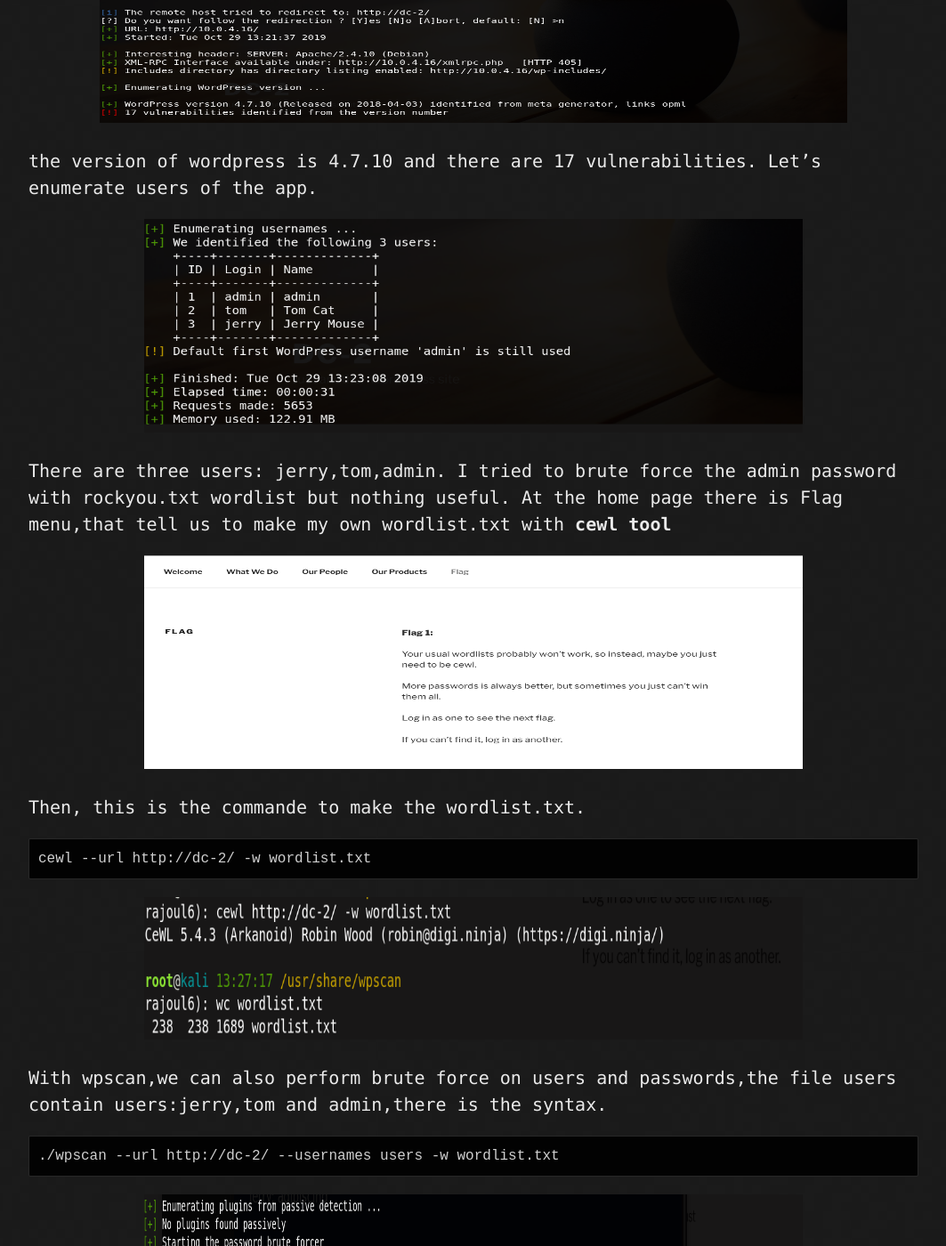
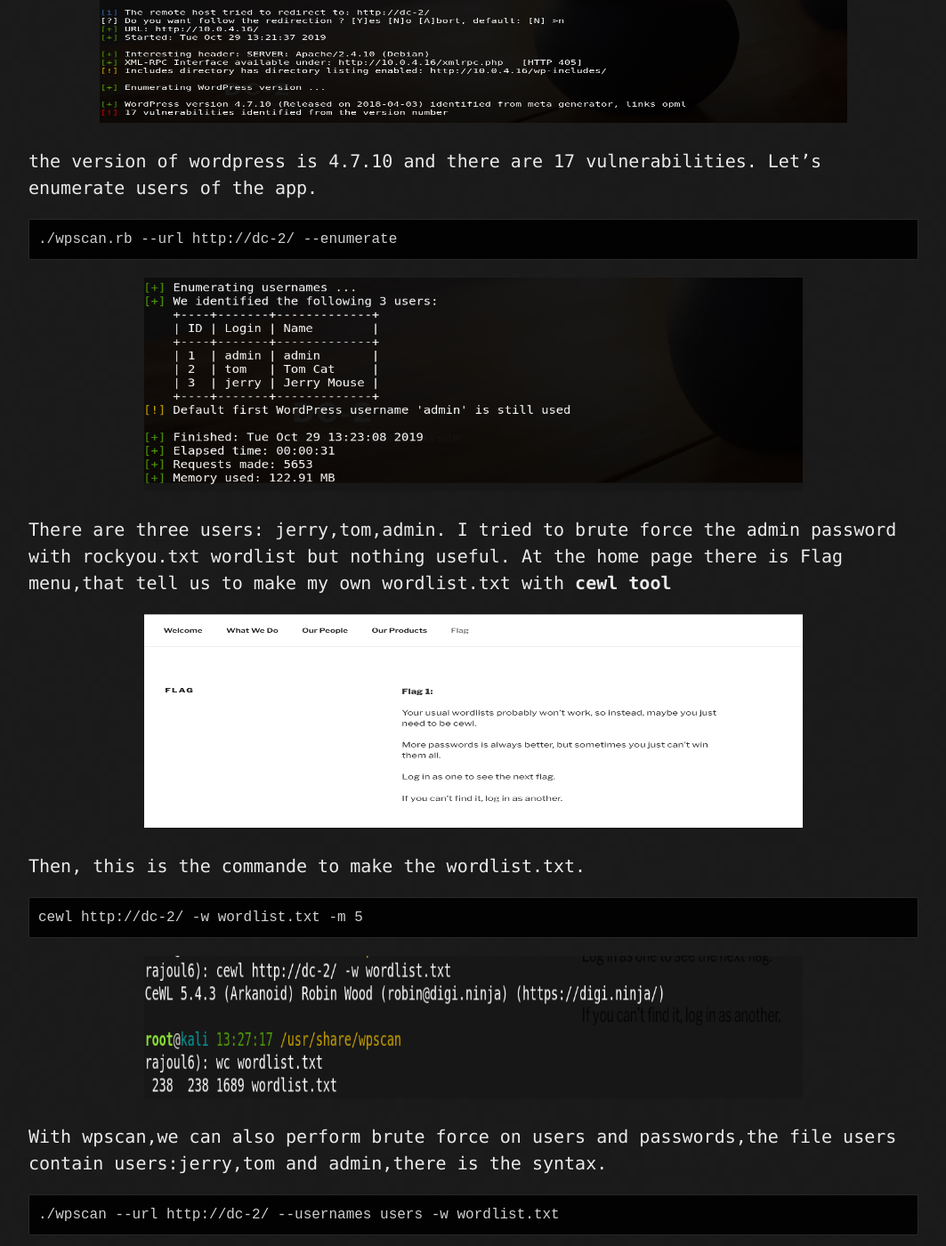
Before and after one commit to rajoul/rajoul.github.io, a Jekyll site: the page built from my_write_up/DC-2.md, in a window 1280 px wide and 1400 px high, scrolled down 2654 px. Shown: the whole window at 89% size, without its empty margins (108-1171 px from the left). Built offline with Jekyll 4.4.1, drawn with Linux system fonts in a browser that asks for light colours; our own code applies the rules of GitHub Pages for plain Markdown files.

Commit message:
Update DC-2.md

````diff
--- a/my_write_up/DC-2.md
+++ b/my_write_up/DC-2.md
@@ -36,6 +36,9 @@
   <img src="https://rajoul.github.io/my_write_up/image/DC-2/4.png" width="840" height="280">
 </p>
 the version of wordpress is 4.7.10 and there are 17 vulnerabilities. Let's enumerate users of the app.
+```
+./wpscan.rb --url http://dc-2/ --enumerate
+```
 <p align="center">
   <img src="https://rajoul.github.io/my_write_up/image/DC-2/5.png" width="740" height="240">
 </p>
@@ -46,7 +49,7 @@
 </p>
 Then, this is the commande to make the wordlist.txt.
 ```
-cewl --url http://dc-2/ -w wordlist.txt
+cewl http://dc-2/ -w wordlist.txt -m 5
 ```
 <p align="center">
   <img src="https://rajoul.github.io/my_write_up/image/DC-2/cewl.png" width="740" height="160">
````
